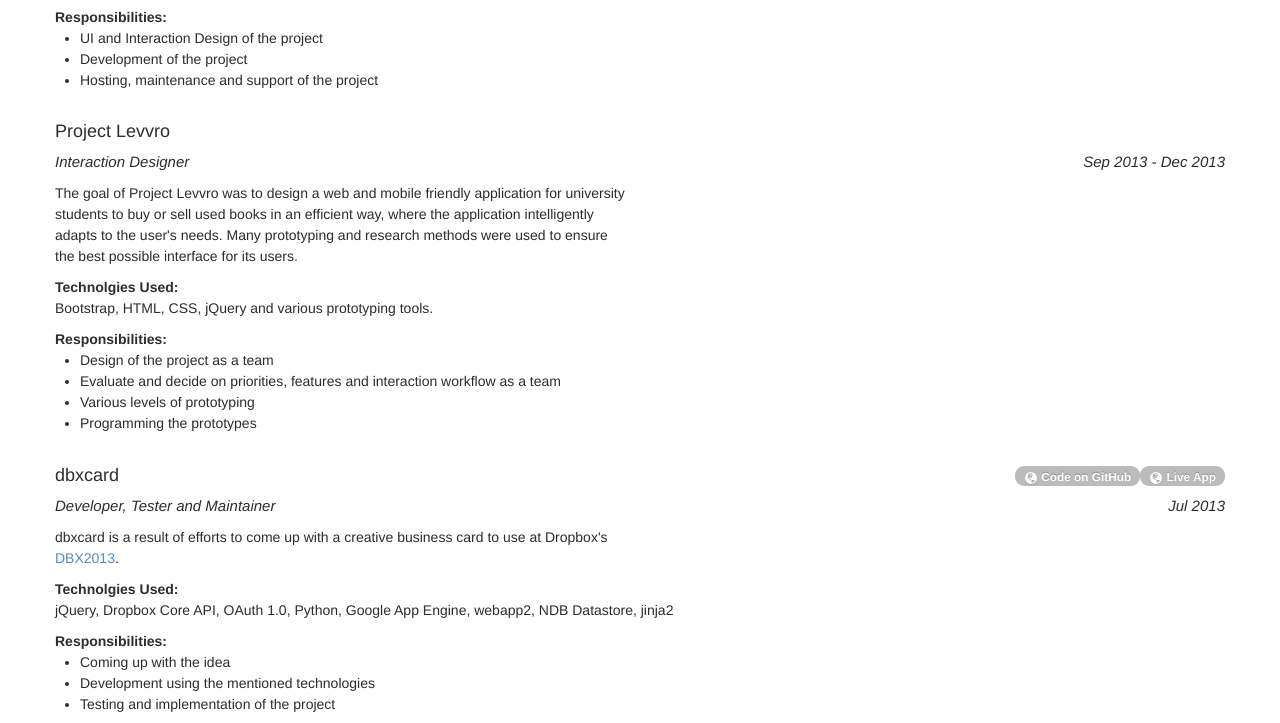
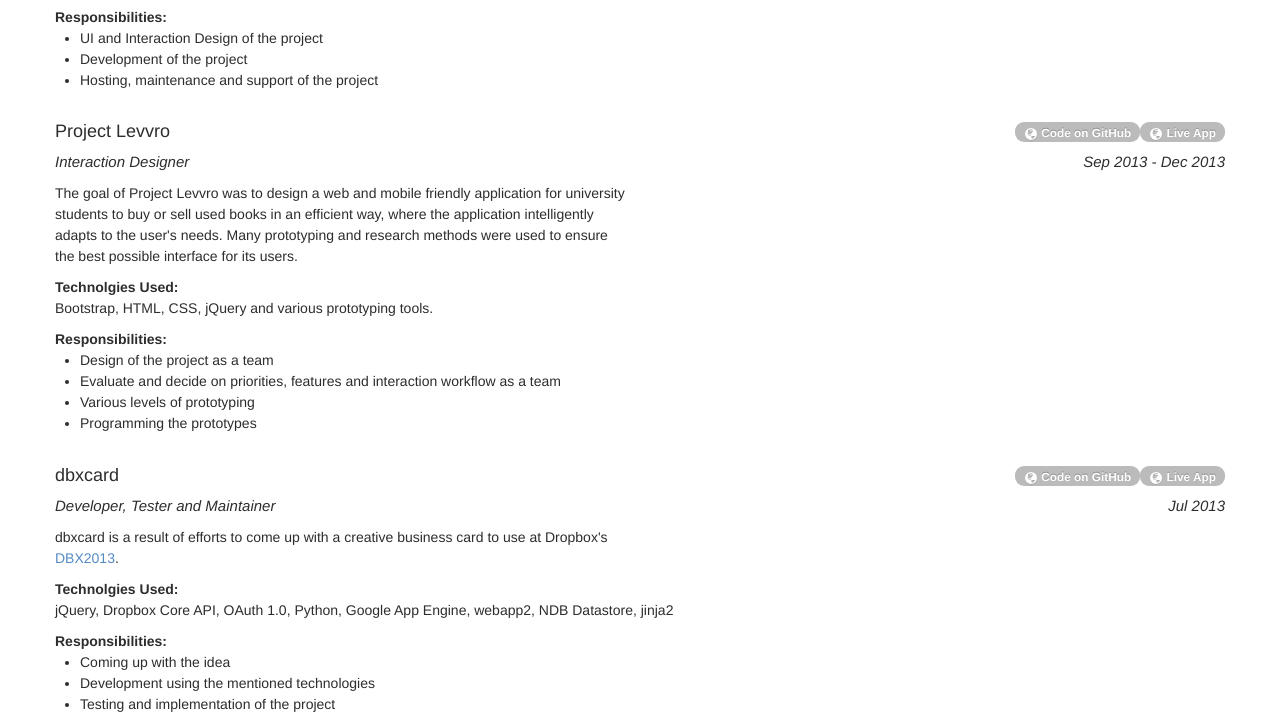
Before and after one commit to var/vimal.ramaka.com, a plain HTML site: page index.html in a window 1280 px wide. Shown: the part 1429-2152 px from the top of the page. Drawn offline with nearby package versions, Linux system fonts and the light colour scheme; a script that the page names is missing; a web font is replaced by a local one.

Commit message:
levvro links

```diff
--- a/index.html
+++ b/index.html
@@ -167,12 +167,23 @@ mixpanel.init("02a9ee47768176c9376a4f91347414a7");</script><!-- end Mixpanel -->
                         </div>
 
                         <div class="span4">
+                          <h4 class="pull-right hidden-phone"><a href=
+                          "https://var.github.io/levvro/" target=
+                          "_BLANK"><span class="badge"><em class=
+                          "icon-globe icon-white"></em>
+                          Live App</span></a></h4>
+                          <h4 class="pull-right hidden-phone"><a href=
+                          "https://github.com/var/levvro" target=
+                          "_BLANK"><span class="badge"><em class=
+                          "icon-globe icon-white"></em>
+                          Code on GitHub</span></a></h4>
                         </div>
                     </div>
                     <div class="row">
                         <div class="span6">
                             <span class="project-position">Interaction Designer</span>
                         </div>
+
                         <div class="span6">
                             <span class="pull-right pdate">Sep 2013 - Dec 2013</span>
                         </div>
```
